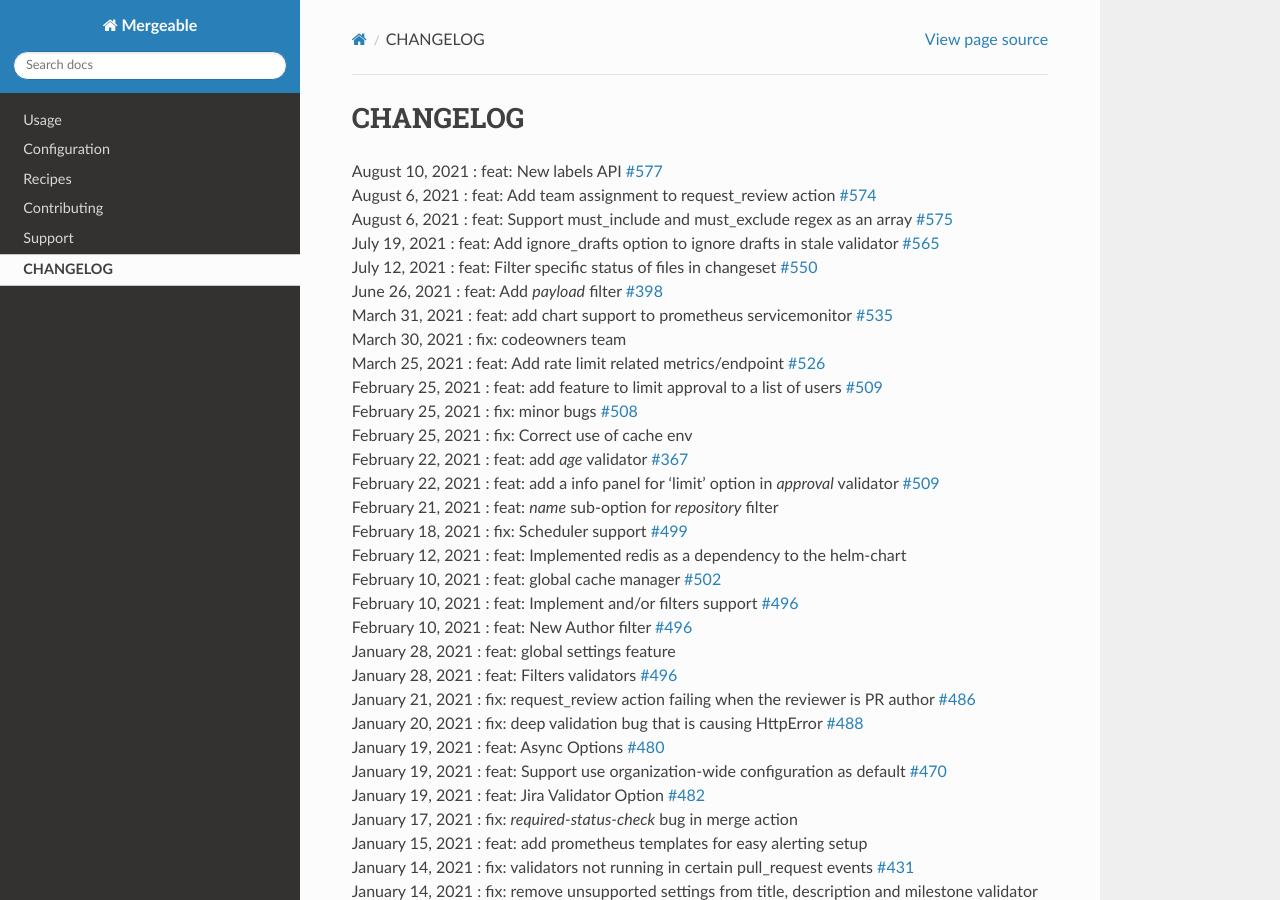
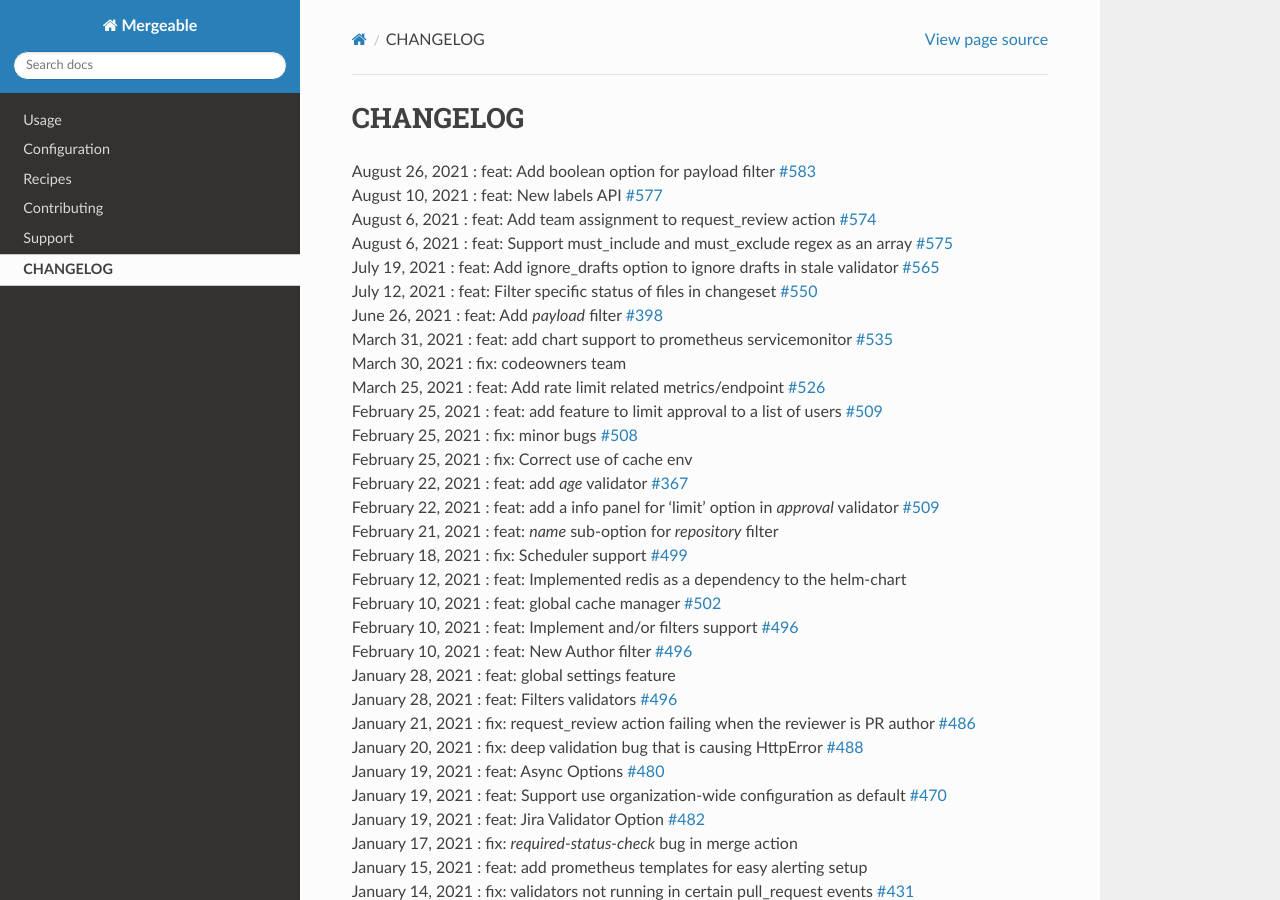
Before and after one commit to mergeability/mergeable, a Sphinx documentation site: the page built from docs/changelog.rst, in a window 1280 px wide and 900 px high. Built offline with Sphinx 7.4.7 and the Read the Docs theme 2.0.0, drawn with Linux system fonts in a browser that asks for light colours.

Commit message:
Update changelog

```diff
--- a/docs/changelog.rst
+++ b/docs/changelog.rst
@@ -1,5 +1,6 @@
 CHANGELOG
 =====================================
+| August 26, 2021 : feat: Add boolean option for payload filter `#583 <https://github.com/mergeability/mergeable/pull/583>`_
 | August 10, 2021 : feat: New labels API `#577 <https://github.com/mergeability/mergeable/pull/577>`_
 | August 6, 2021 : feat: Add team assignment to request_review action `#574 <https://github.com/mergeability/mergeable/pull/574>`_
 | August 6, 2021 : feat: Support must_include and must_exclude regex as an array `#575 <https://github.com/mergeability/mergeable/pull/575>`_
```
